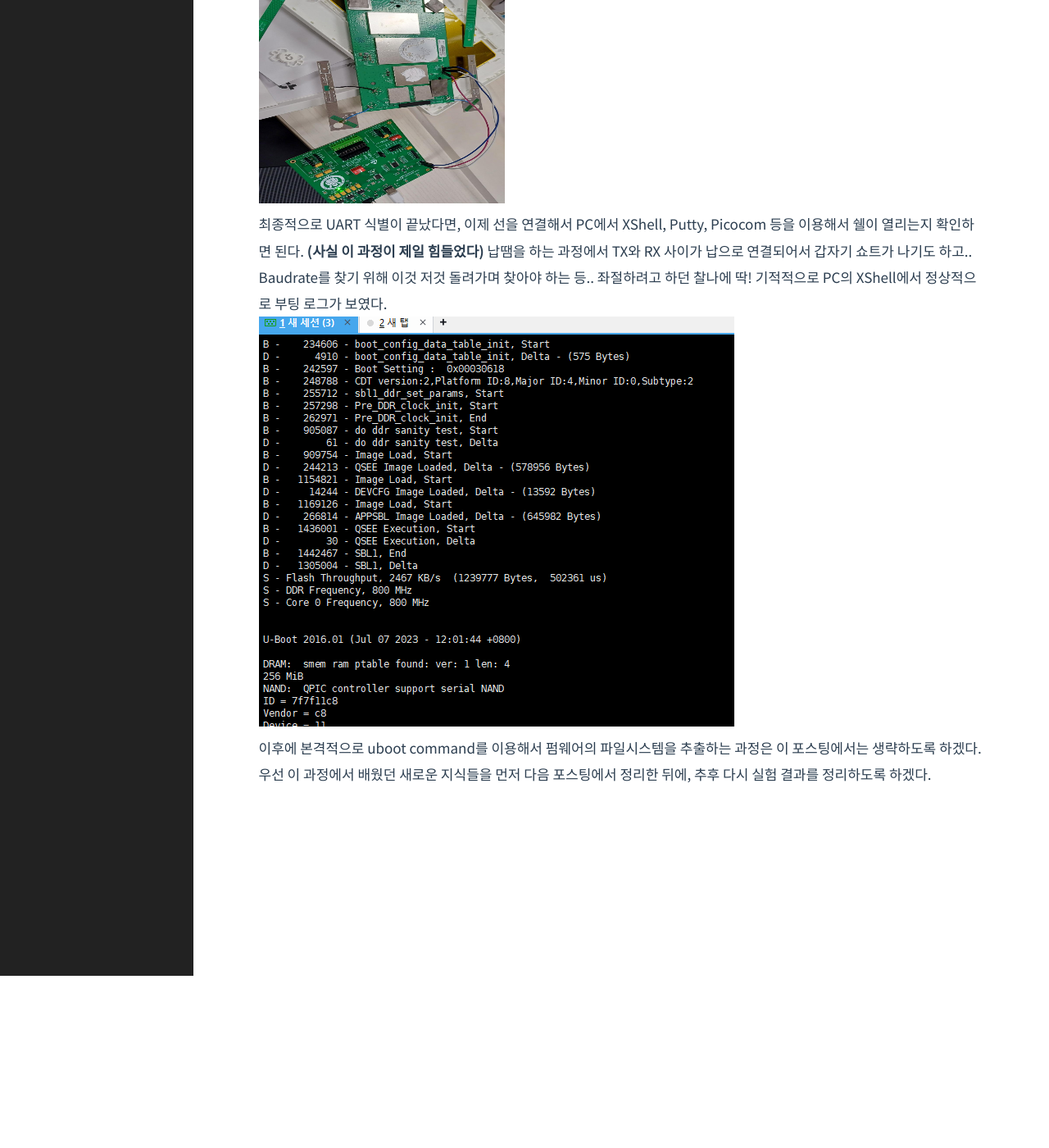
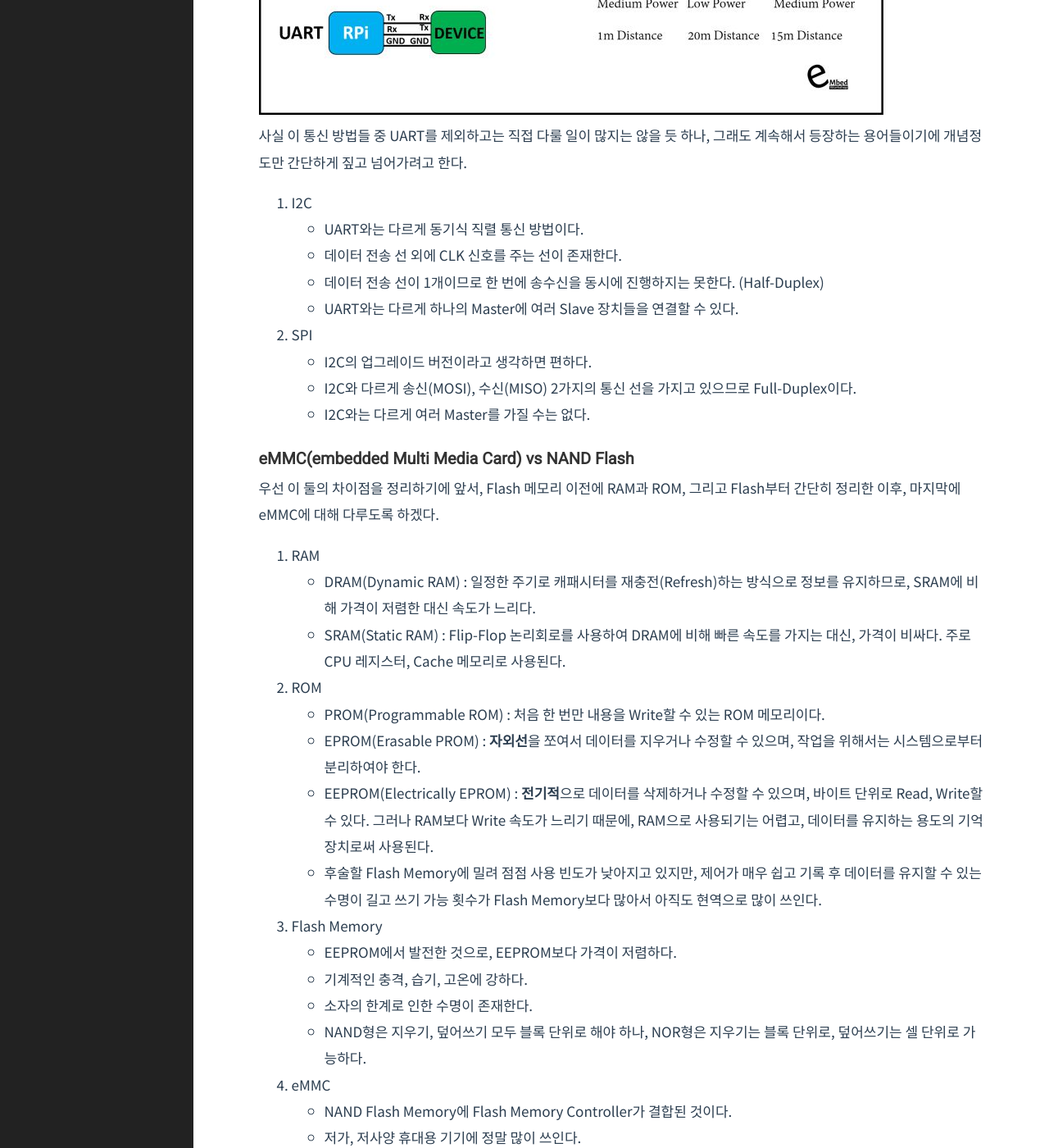
Before and after one commit to Herrtane/Herrtane.github.io, a Jekyll site: the page built from _posts/Firmware/2024-10-14-embedded-hardware.markdown, in a window 1280 px wide and 1400 px high, scrolled down 1603 px. Shown: the whole window at 82% size. Built offline with Jekyll 4.4.1, drawn with Linux system fonts in a browser that asks for light colours; comment, search, counter and statistics services are not loaded; before the commit the page ends 2793 px from its top, so only the background shows below that; some of the changed text lies outside the part shown.

Commit message:
Post Embedded

```diff
--- a/_posts/Firmware/2024-10-14-embedded-hardware.markdown
+++ b/_posts/Firmware/2024-10-14-embedded-hardware.markdown
@@ -1,35 +1,60 @@
 ---
 layout: post
-title: <Embedded> 6. TP Link 라우터 Teardown 및 UART 성공
-date: 2024-10-14 2:30:23 +0900
+title: <Embedded> 7. PCI, SPI vs I2C, eMMC vs NAND Flash
+date: 2024-10-14 3:30:23 +0900
 category: Embedded/Kernel
 comments: true
 ---
 
-## TP Link 라우터 UART
+## 하드웨어 개념 정리
 
-현재 연구과제에서 TP Link 사의 특정 펌웨어를 획득할 필요성이 있어서 (자세한 내용은 보안상 생략한다) 실제 라우터 모델을 주문하여 직접 Teardown한 뒤, 적절한 납땜을 거쳐서 UART로 통신하는 데에 성공했다. 이렇게 직접 하드웨어 레벨에서 작업을 해본 적이 한번도 없었는데, 막상 해보니 정말 재밌고 흥미로웠다. 사실 저번부터 Pixhawk 드론에도 UART 통신을 몇번 시도했었는데, 생각보다 잘 되지 않아서 결국 실패하고 좌절했었는데, 이번에도 잘 안되면 어떡하나 걱정을 품은 채로 실험을 진행했었다. 납땜을 해본 적도 없어서 박사 선배님을 귀찮게 하면서 납땜도 여러 차례 시도했었다. 어쨌거나, 몇 차례 시도 후에 포기하던 찰나에, **XShell에서 딱!! uboot 로그가 출력되는 걸 본 순간 그 희열은 정말 평생 잊지 못할 것 같다!** 그 과정을 기록할 겸, 간단히 포스팅하려고 한다.
+역시 임베디드와 펌웨어 쪽 분야를 연구하려면 하드웨어 지식이 안나올래야 안나올 수가 없다. 바로 직전 포스팅때 다루었던 UART 관련 연구를 진행하면서 배우게 된 지식들을 정리해보려고 한다.
 
-<br/>
+### PCI 버스(Peripheral Component Interconnect Bus)
 
-우선, 이 라우터를 직접 분해, 즉 Teardown 했다. 내부에 UART 포트가 명시적으로 적혀있지는 않았지만, 누가봐도 UART 포트처럼 보이는 4개의 구멍이 보였다.
+![pci]({{site.url}}/img/pci.jpg)
 
-![uart1]({{site.url}}/img/uart1.jpg){: width="300" height="300"}
+PCI 및 PCIe 버스는 흔히 컴퓨터를 조립할 때 많이 보이는 버스이다. 위의 그림과 같은 친구이며, 그래픽 카드 같은 것들을 꽂을 때 PCIe 버스에 장착하게 된다. 과거에 ISA 버스, VESA 버스 등도 존재했으나, PCI가 확실하게 표준으로 자리잡았다고 보면 된다.
 
-하지만... **어디가 TX, RX, GND, VCC인지 전혀 모르는 상태**이므로, 이를 찾기위해 연구실의 하드웨어 전문 박사님께 여쭤본 결과, Multimeter 도구를 사용해서 직접 전류와 전압을 찍어보면서 경우의 수를 찍어가기로 했다..!
+### SPI(Serial Peripheral Interface) vs I2C(Inter-Integrated Circuit)
 
-![uart2]({{site.url}}/img/uart2.jpg){: width="300" height="300"}
+![spi_i2c_uart]({{site.url}}/img/spi_i2c_uart.jpg)
 
-살면서 정말 처음 다뤄보는 Multimeter 기계인데, 이 실험을 진행하면서 어쩌다보니 물리 공부까지 하게 되었다.. 전류와 전압, VCC와 GND의 극 관계, 쇼트 등등.. 어쨌든 그 찾아가는 과정을 적어보자면...
+사실 이 통신 방법들 중 UART를 제외하고는 직접 다룰 일이 많지는 않을 듯 하나, 그래도 계속해서 등장하는 용어들이기에 개념정도만 간단하게 짚고 넘어가려고 한다.
 
-1. GND를 먼저 찾아야 한다. 전원을 연결하고, 전류가 흐르는 곳과 UART의 4개의 각 구멍마다 번갈아가면서 Multimeter를 연결한다. 이때, Multimeter 모드는 **Continuity Test**로 설정해야 한다. 말 그대로 전류가 통하는지 검사하는 것이다.
-2. 그 다음 VCC를 찾아야 한다. GND를 찾았다는 가정 하에, VCC와 GND의 전압 차는 내 라우터 기준 3.3V이므로, Multimeter에도 3.3V 차이로 출력되어야 한다. 실제로 3.1~3.2V정도로 출력되는 지점을 발견하였다.
-3. TX와 RX도 찾아야 하는데, TX 먼저 발견하는 것이 쉽다. TX에는 주기적으로 신호가 뿜어져나오므로, 3.3V까지는 아니지만 어느 정도 볼트가 측정되어야 한다. 실제로 남은 2개의 포트 중 한 개의 포트에서 1.6V정도의 전압이 검출되었다. 그렇다면 나머지는 RX가 되겠다!
+1. I2C
+    - UART와는 다르게 동기식 직렬 통신 방법이다.
+    - 데이터 전송 선 외에 CLK 신호를 주는 선이 존재한다.
+    - 데이터 전송 선이 1개이므로 한 번에 송수신을 동시에 진행하지는 못한다. (Half-Duplex)
+    - UART와는 다르게 하나의 Master에 여러 Slave 장치들을 연결할 수 있다.
+2. SPI
+    - I2C의 업그레이드 버전이라고 생각하면 편하다.
+    - I2C와 다르게 송신(MOSI), 수신(MISO) 2가지의 통신 선을 가지고 있으므로 Full-Duplex이다.
+    - I2C와는 다르게 여러 Master를 가질 수는 없다.
 
-![uart3]({{site.url}}/img/uart3.jpg){: width="300" height="300"}
+### eMMC(embedded Multi Media Card) vs NAND Flash
 
-최종적으로 UART 식별이 끝났다면, 이제 선을 연결해서 PC에서 XShell, Putty, Picocom 등을 이용해서 쉘이 열리는지 확인하면 된다. **(사실 이 과정이 제일 힘들었다)** 납땜을 하는 과정에서 TX와 RX 사이가 납으로 연결되어서 갑자기 쇼트가 나기도 하고.. Baudrate를 찾기 위해 이것 저것 돌려가며 찾아야 하는 등.. 좌절하려고 하던 찰나에 딱! 기적적으로 PC의 XShell에서 정상적으로 부팅 로그가 보였다.
+우선 이 둘의 차이점을 정리하기에 앞서, Flash 메모리 이전에 RAM과 ROM, 그리고 Flash부터 간단히 정리한 이후, 마지막에 eMMC에 대해 다루도록 하겠다.
 
-![uart_success]({{site.url}}/img/uart_success.png)
+1. RAM
+    - DRAM(Dynamic RAM) : 일정한 주기로 캐패시터를 재충전(Refresh)하는 방식으로 정보를 유지하므로, SRAM에 비해 가격이 저렴한 대신 속도가 느리다.
+    - SRAM(Static RAM) : Flip-Flop 논리회로를 사용하여 DRAM에 비해 빠른 속도를 가지는 대신, 가격이 비싸다. 주로 CPU 레지스터, Cache 메모리로 사용된다.
+2. ROM
+    - PROM(Programmable ROM) : 처음 한 번만 내용을 Write할 수 있는 ROM 메모리이다.
+    - EPROM(Erasable PROM) : **자외선**을 쪼여서 데이터를 지우거나 수정할 수 있으며, 작업을 위해서는 시스템으로부터 분리하여야 한다.
+    - EEPROM(Electrically EPROM) : **전기적**으로 데이터를 삭제하거나 수정할 수 있으며, 바이트 단위로 Read, Write할 수 있다. 그러나 RAM보다 Write 속도가 느리기 때문에, RAM으로 사용되기는 어렵고, 데이터를 유지하는 용도의 기억장치로써 사용된다.
+    - 후술할 Flash Memory에 밀려 점점 사용 빈도가 낮아지고 있지만, 제어가 매우 쉽고 기록 후 데이터를 유지할 수 있는 수명이 길고 쓰기 가능 횟수가 Flash Memory보다 많아서 아직도 현역으로 많이 쓰인다.
+3. Flash Memory
+    - EEPROM에서 발전한 것으로, EEPROM보다 가격이 저렴하다.
+    - 기계적인 충격, 습기, 고온에 강하다.
+    - 소자의 한계로 인한 수명이 존재한다.
+    - NAND형은 지우기, 덮어쓰기 모두 블록 단위로 해야 하나, NOR형은 지우기는 블록 단위로, 덮어쓰기는 셀 단위로 가능하다.
+4. eMMC
+    - NAND Flash Memory에 Flash Memory Controller가 결합된 것이다.
+    - 저가, 저사양 휴대용 기기에 정말 많이 쓰인다.
+    - 메모리 설계를 단순화하고 NAND 플래시 칩 및 제어 칩을 캡슐화하며 구성 요소가 소비하는 회로 기판의 면적을 절약한다.
+    - NAND 플래시는 단지 저장 장치 일뿐, 데이터 전송을 수행하려면 호스트 측의 컨트롤러에서만 데이터 전송을 조작 할 수 있다.
 
-이후에 본격적으로 uboot command를 이용해서 펌웨어의 파일시스템을 추출하는 과정은 이 포스팅에서는 생략하도록 하겠다. 우선 이 과정에서 배웠던 새로운 지식들을 먼저 다음 포스팅에서 정리한 뒤에, 추후 다시 실험 결과를 정리하도록 하겠다.
+## 마치며
+
+아직 다루어야 할 개념들이 더 많이 남아있으므로, 천천히 포스팅하도록 하겠다.
```
Also changed, not shown: _posts/Firmware/2024-10-14-embedded-routeruart.markdown (added, +35 -0 lines), img/pci.jpg (added), img/spi_i2c_uart.jpg (added).
